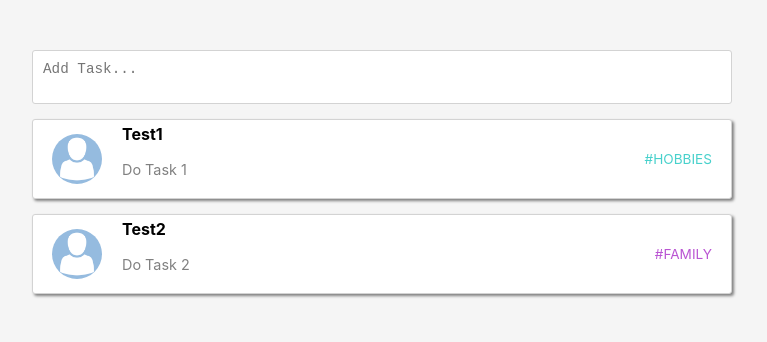
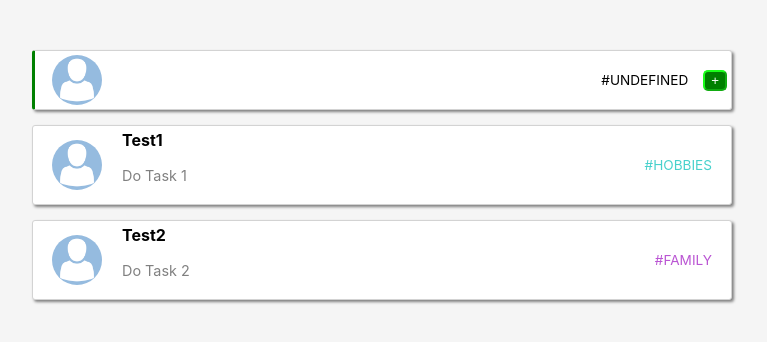
Before and after one commit to DrunkPyromaniac/ToDoList, a React (Create React App) app: page / in a window 1280 px wide. Shown: the top 342 px of the page, without its empty margins (258-1025 px from the left). Built offline with nearby package versions, Linux system fonts and the light colour scheme.

Commit message:
Move creation to separate component.

```diff
--- a/src/components/ToDoList/index.js
+++ b/src/components/ToDoList/index.js
@@ -1,6 +1,7 @@
 import React from 'react';
 
 import ToDoListItem from 'components/ToDoListItem';
+import ToDoListItemEdit from 'components/ToDoListItemEdit';
 
 import styles from './styles.module.scss';
 
@@ -65,7 +66,7 @@ export class ToDoList extends React.Component
 		{
 		return (
 			<div className={styles.container}>
-				<textarea placeholder="Add Task..." value={this.state.newTask} onChange={this.textChange} onKeyPress={this.handleKey} rows={2} />
+				<ToDoListItemEdit save={this.addItem} categories={this.props.categories} />
 				{
 				this.props.items.map(item =>
 					{
--- /dev/null
+++ b/src/components/ToDoListItemEdit/index.js
@@ -0,0 +1,27 @@
+import React from 'react';
+
+import styles from './styles.module.scss';
+import defaultImage from './default.png';
+
+export class ToDoListItem extends React.Component
+	{
+	render()
+		{
+		const category = this.props.categories.find(x => x.id === this.props.category) || {};
+		const save = this.props.save || (() => {});
+
+		return (
+			<div className={styles.container + (this.props.completed ? ' ' + styles.completed : '')}>
+				<img src={defaultImage} alt="logo" className={styles.image} />
+				<div className={styles.title}>{this.props.title}</div>
+				<div className={styles.category} style={{ color: category.color }}>{"#" + category.name}</div>
+				<div className={styles.text}>{this.props.text}</div>
+				<div className={styles.buttons}>
+					<button className={styles.complete} alt="Save" onClick={() => save(this.props)}>+</button>
+				</div>
+			</div>
+		);
+		}
+	}
+
+export default ToDoListItem;
--- /dev/null
+++ b/src/components/ToDoListItemEdit/styles.module.scss
@@ -0,0 +1,86 @@
+.container
+	{
+	border: 1px solid lightgrey;
+	border-radius: 3px;
+	box-shadow: 2px 2px 3px 0 grey;
+	padding: 4px;
+	display: grid;
+	grid-template-columns: 80px 1fr auto auto;
+	grid-column-gap: 5px;
+	background-color: white;
+	border-left: 3px solid green;
+	padding-left: 2px;
+
+	&.completed
+		{
+		text-decoration: line-through;
+		}
+	}
+
+.image
+	{
+	grid-row: 1 / 3;
+	grid-column: 1;
+	justify-self: center;
+	align-self: center;
+	height: 50px;
+	width: 50px;
+	border-radius: 50%;
+	object-fit: cover;
+	.completed &
+		{
+		filter: grayscale(100%);
+		}
+	}
+
+.title
+	{
+	grid-row: 1;
+	grid-column: 2;
+	font-weight: 700;
+	}
+
+.text
+	{
+	grid-row: 2;
+	grid-column: 2;
+	font-size: 90%;
+	color: grey;
+	}
+
+.category
+	{
+	grid-row: 1 / 3;
+	grid-column: 3;
+	text-transform: uppercase;
+	font-size: 85%;
+	justify-self: right;
+	align-self: center;
+	padding-right: 10px;
+	}
+
+.buttons
+	{
+	grid-row: 1/3;
+	grid-column: 4;
+	align-self: center;
+	justify-self: center;
+	button
+		{
+		border-radius: 5px;
+		}
+	}
+
+.complete
+	{
+	border-color: lighten(green, 30%);
+	background-color: green;
+	color: white;
+	}
+
+.remove
+	{
+	border-color: lighten(red, 30%);
+	background-color: red;
+	color: white;
+	}
```
Also changed, not shown: src/components/ToDoListItemEdit/default.png (added).
